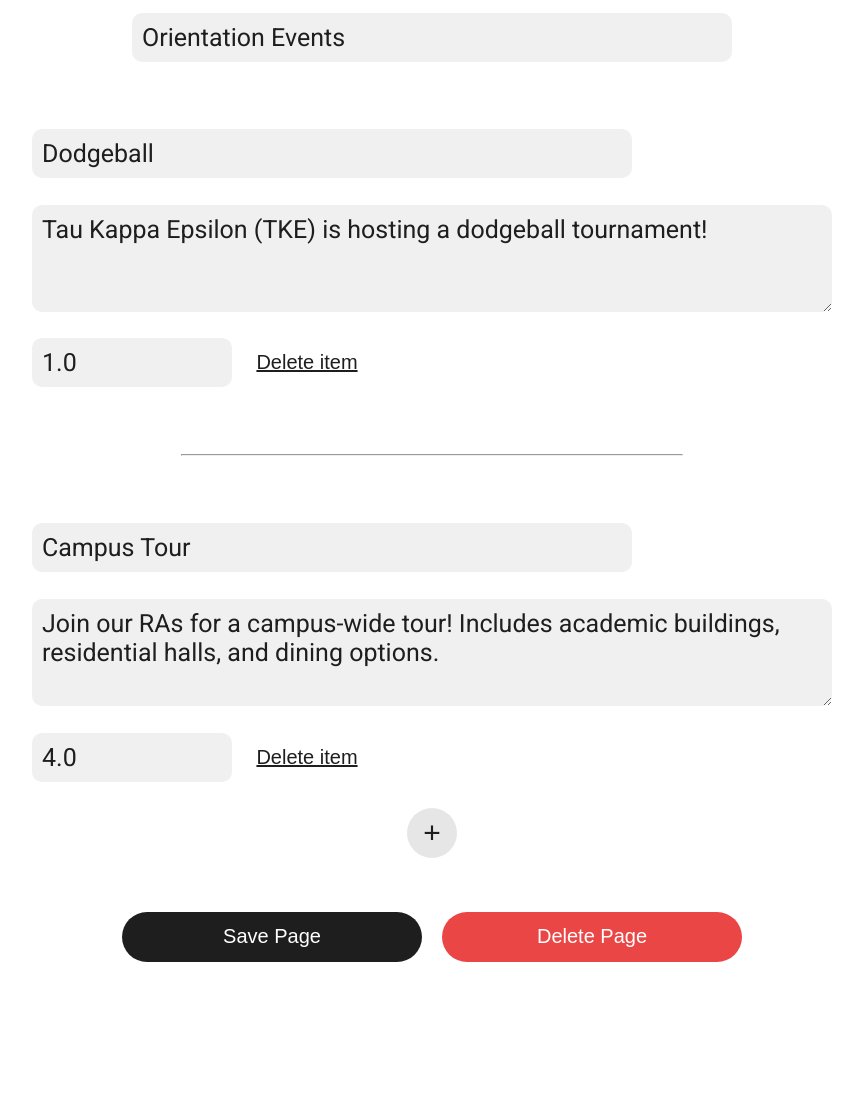
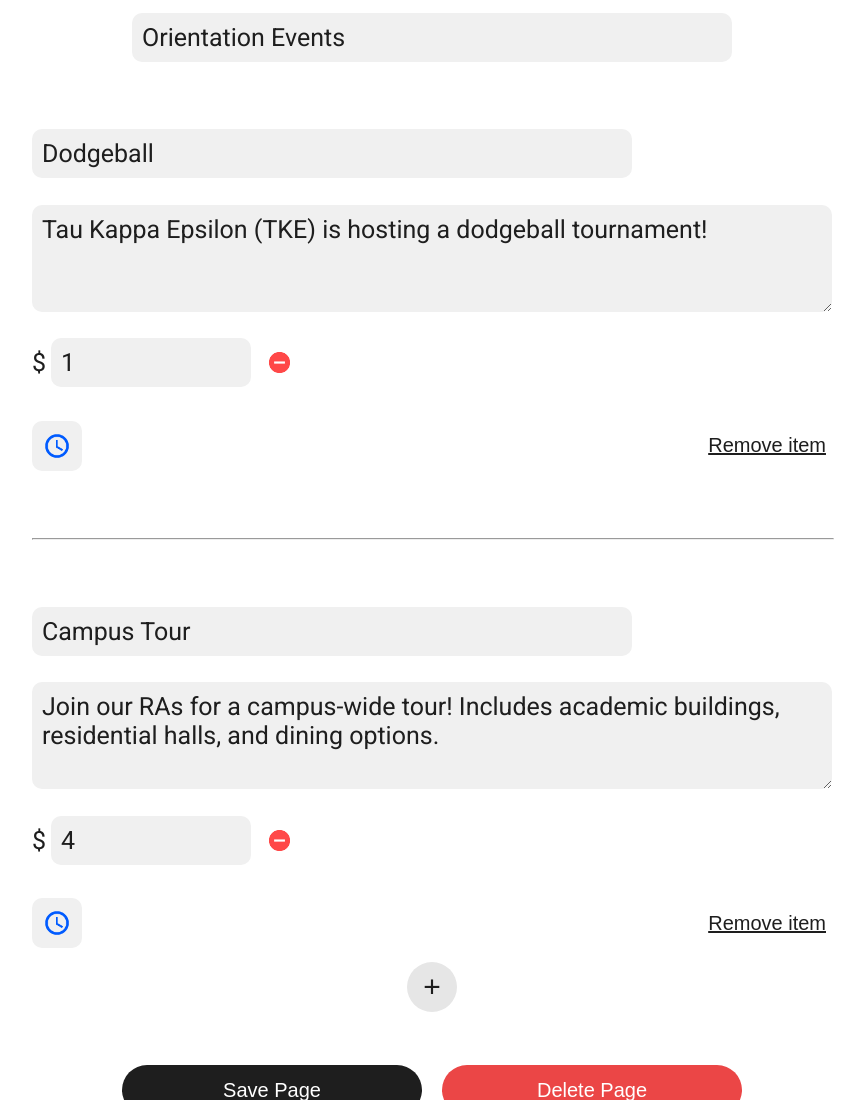
Before and after one commit to joshtgill/pages-web, a Django app: page /create/builder/?typee=Sheet&idd=14 in a window 1280 px wide. Shown: the part 239-1339 px from the top of the page, without its empty margins (208-1071 px from the left). Run offline with Django 3.2, Linux system fonts and the light colour scheme; a user stored in the database is signed in; data comes from the database, SQL or seed files in the repository; both versions use the stored data as it was after the commit.

Commit message:
Enhance Page builder page (front-end only)
- Add optional fields (price, datetime)
- Use object oriented javascript

```diff
--- a/builder/models.py
+++ b/builder/models.py
@@ -34,6 +34,8 @@ class SheetItem(models.Model):
     title = models.CharField(max_length=LENGTH_SHORT)
     description = models.CharField(max_length=LENGTH_MEDIUM)
     price = models.FloatField()
+    startDataTime = models.DateTimeField()
+    endDateTime = models.DateTimeField()
 
     page = models.ForeignKey(Page, on_delete=models.CASCADE)
 
--- a/builder/static/scripts/builder_page.js
+++ b/builder/static/scripts/builder_page.js
@@ -1,48 +1,297 @@
-function displayEmptySheetItem()
+class Sheet
 {
-    var items = document.getElementById('items');
+    constructor(div)
+    {
+        this.div = div;
+    }
 
-    var item = document.createElement('div');
-    item.className = 'item';
+    displaySheetItems(dataIdentifier)
+    {
+        var sheetItems = JSON.parse(document.getElementById(dataIdentifier).textContent);
+        for (var i = 0; i < sheetItems.length; i++)
+        {
+            var sheetItem = new SheetItem(this, sheetItems[i]);
+            if (i < sheetItems.length - 1)
+                this.div.appendChild(document.createElement('hr'));
+        }
+    }
 
-    if (items.childElementCount)
-        item.appendChild(document.createElement('hr'));
+    createEmptySheetItem()
+    {
+        if (this.div.childElementCount != 0)
+            this.div.appendChild(document.createElement('hr'));
 
-    idInput = document.createElement('input');
-    idInput.className = 'hidden';
-    idInput.name = 'id';
-    idInput.value = '-1';
-    item.appendChild(idInput);
+        var sheetItem = new SheetItem(this);
+    }
+}
 
-    titleInput = document.createElement('input');
-    titleInput.id = 'sheetItemTitle';
-    titleInput.name = 'title';
-    titleInput.type = 'text';
-    titleInput.placeholder = 'Title';
-    titleInput.autocomplete = 'off';
-    item.appendChild(titleInput);
+sheet = new Sheet(document.getElementById('items'));
 
-    descriptionTextArea = document.createElement('textarea');
-    descriptionTextArea.name = 'description';
-    descriptionTextArea.rows = 3;
-    descriptionTextArea.placeholder = 'Description';
-    item.appendChild(descriptionTextArea);
 
-    priceInput = document.createElement('input');
-    priceInput.id = 'sheetItemPrice';
-    priceInput.name = 'price';
-    priceInput.type = 'number';
-    priceInput.step = '0.01';
-    priceInput.placeholder = 'Price';
-    item.appendChild(priceInput);
+class SheetItem
+{
+    constructor(sheet, data=null)
+    {
+        this.sheet = sheet;
+        this.textInputField = new TextInputField(this);
+        this.textAreaField = new TextAreaField(this);
+        this.priceField = new PriceField(this);
+        this.datetimeField = new DatetimeField(this);
 
-    removeButton = document.createElement('button');
-    removeButton.type = 'button';
-    removeButton.onclick = function() { removePageItem(this); }
-    removeButton.textContent = 'Remove item'
-    item.appendChild(removeButton);
+        var div = document.createElement('div');
+        div.className = 'item';
+        this.div = div;
+        this.sheet.div.appendChild(this.div);
 
-    items.appendChild(item);
+        this.displayFields(data);
+        this.displayActions();
+    }
+
+    displayFields(data)
+    {
+        if (data)
+        {
+            this.textInputField.display(data['title']);
+            this.textAreaField.display(data['description']);
+            this.priceField.display(data['price']);
+        }
+        else
+        {
+            this.textInputField.display();
+            this.textAreaField.display();
+        }
+    }
+
+    displayActions()
+    {
+        var actions = document.createElement('div');
+        actions.className = 'actions';
+
+        var fieldOptions = document.createElement('div');
+        fieldOptions.className = 'field-options';
+        this.fieldOptions = fieldOptions; // Don't love
+
+        this.priceField.displayButton();
+        this.datetimeField.displayButton();
+        actions.appendChild(fieldOptions);
+
+        var removeButton = document.createElement('button');
+        removeButton.type = 'button';
+        var thiss = this;
+        removeButton.onclick = function() { thiss.remove(); }
+        removeButton.textContent = 'Remove item';
+
+        actions.appendChild(removeButton);
+
+        this.div.appendChild(actions);
+    }
+
+    remove()
+    {
+        this.div.remove();
+    }
+
+    priceFieldIsActive()
+    {
+        return this.div.querySelector('.price-container') != null;
+    }
+}
+
+class BaseField
+{
+    buildRemoveFieldButton(fieldContainer)
+    {
+        var removeFieldButton = document.createElement('button');
+        removeFieldButton.type = 'button';
+        var thiss = this;
+        removeFieldButton.onclick = function() { thiss.remove(fieldContainer); }
+
+        var removeFieldIcon = document.createElement('img');
+        removeFieldIcon.src = '/static/images/clear.png';
+        removeFieldIcon.alt = 'remove';
+
+        removeFieldButton.appendChild(removeFieldIcon);
+
+        return removeFieldButton;
+    }
+
+    displayButton()
+    {
+        console.log('BaseField::displayButton: Unhandled.');
+    }
+
+    remove(fieldContainer)
+    {
+        fieldContainer.remove();
+        this.displayButton();
+    }
+}
+
+class TextInputField
+{
+    constructor(sheetItem)
+    {
+        this.sheetItem = sheetItem;
+    }
+
+    display(title='')
+    {
+        var textInput = document.createElement('input');
+        textInput.id = 'sheetItemTitle';
+        textInput.name = 'title';
+        textInput.type = 'text';
+        textInput.placeholder = 'Title';
+        textInput.autocomplete = 'off';
+        if (title)
+            textInput.value = title;
+
+        this.sheetItem.div.appendChild(textInput);
+    }
+}
+
+class TextAreaField
+{
+    constructor(sheetItem)
+    {
+        this.sheetItem = sheetItem;
+    }
+
+    display(description='')
+    {
+        var textArea = document.createElement('textarea');
+        textArea.name = 'description';
+        textArea.rows = 3;
+        textArea.placeholder = 'Description';
+        if (description)
+            textArea.value = description;
+
+        this.sheetItem.div.appendChild(textArea);
+    }
+}
+
+class PriceField extends BaseField
+{
+    constructor(sheetItem)
+    {
+        super();
+        this.sheetItem = sheetItem;
+        this.fieldFilled = false;
+    }
+
+    displayButton()
+    {
+        if (this.fieldFilled)
+        {
+            this.fieldFilled = false;
+            return;
+        }
+
+        var priceFieldButton = document.createElement('button');
+        priceFieldButton.id = 'priceButton';
+        priceFieldButton.type = 'button';
+        var thiss = this;
+        priceFieldButton.onclick = function() {
+            thiss.display();
+            priceFieldButton.remove();
+        }
+        priceFieldButton.textContent = '$';
+
+        this.sheetItem.fieldOptions.appendChild(priceFieldButton);
+        this.priceFieldButton = priceFieldButton;
+    }
+
+    display(price)
+    {
+        if (this.sheetItem.priceFieldIsActive())
+        {
+            // Price field is already displayed
+            return;
+        }
+
+        var priceContainer = document.createElement('div');
+        priceContainer.className = 'price-container';
+
+        var moneySign = document.createElement('h3');
+        moneySign.textContent = '$';
+        priceContainer.appendChild(moneySign)
+
+        var priceInput = document.createElement('input');
+        priceInput.id = 'sheetItemPrice';
+        priceInput.name = 'price';
+        priceInput.type = 'number';
+        priceInput.step = '0.01';
+        priceInput.placeholder = 'Price';
+        if (price)
+        {
+            priceInput.value = price;
+            this.fieldFilled = true;
+        }
+        priceContainer.appendChild(priceInput);
+
+        priceContainer.appendChild(super.buildRemoveFieldButton(priceContainer));
+
+        this.priceContainer = priceContainer;
+
+        this.sheetItem.div.insertBefore(priceContainer, this.sheetItem.div.children[2]);
+    }
+}
+
+class DatetimeField extends BaseField
+{
+    constructor(sheetItem)
+    {
+        super();
+        this.sheetItem = sheetItem;
+        this.fieldFilled = false;
+    }
+
+    displayButton()
+    {
+        if (this.fieldFilled)
+        {
+            this.fieldFilled = false;
+            return;
+        }
+
+        var datetimeFieldButton = document.createElement('button');
+        datetimeFieldButton.type = 'button';
+        var thiss = this;
+        datetimeFieldButton.onclick = function() {
+            thiss.display();
+            datetimeFieldButton.remove();
+        }
+
+        var datetimeFieldIcon = document.createElement('img');
+        datetimeFieldIcon.src = '/static/images/clock.png';
+        datetimeFieldIcon.alt = 'clock';
+
+        datetimeFieldButton.appendChild(datetimeFieldIcon);
+
+        this.sheetItem.fieldOptions.appendChild(datetimeFieldButton);
+    }
+
+    display()
+    {
+        var datetimesContainer = document.createElement('div');
+        datetimesContainer.className = 'datetime-container';
+
+        var startInput = document.createElement('input');
+        startInput.type = 'datetime-local';
+        datetimesContainer.appendChild(startInput);
+
+        var toWord = document.createElement('h3');
+        toWord.textContent = 'to';
+        datetimesContainer.appendChild(toWord)
+
+        var endInput = document.createElement('input');
+        endInput.type = 'datetime-local';
+        datetimesContainer.appendChild(endInput);
+
+        datetimesContainer.appendChild(super.buildRemoveFieldButton(datetimesContainer));
+        this.datetimesContainer = datetimesContainer;
+
+        this.sheetItem.div.insertBefore(datetimesContainer, this.sheetItem.div.children[2]);
+    }
 }
 
 function removeAndRecordPageItemForDeletion(pageItemId, sourceButton)
@@ -59,7 +308,7 @@ function removePageItem(sourceButton)
 {
     // Remove Page item from page
     // TODO: Removing the first Page item causes an unwanted <hr>
-    sourceButton.parentNode.remove();
+    sourceButton.parentNode.parentNode.remove();
 }
 
 function submitPageDeleteForm()
--- a/builder/static/styles/builder_page.css
+++ b/builder/static/styles/builder_page.css
@@ -5,7 +5,7 @@
 }
 
 .content form {
-    width: 95vw;
+    width: 92vw;
     max-width: 800px;
     display: flex;
     flex-direction: column;
@@ -35,27 +35,62 @@
     flex-wrap: wrap;
 }
 
-.content form .items .item hr {
-    width: 85vw;
-    max-width: 500px;
-    margin: 4vh auto 4vh auto;
+.content form .items hr {
+    width: 100%;
+    margin: 5vh auto 4vh auto;
 }
 
 .content form .items .item #sheetItemTitle {
     max-width: 600px;
 }
 
-.content form .items .item #sheetItemPrice {
-    max-width: 200px;
+.content form .items .item .price-container {
+    display: flex;
+    align-items: center;
 }
 
-.content form .items .item .row-three {
+.content form .items .item .price-container h3 {
+    margin: 0;
+    font-weight: normal;
+    font-size: 25px;
+}
+
+.content form .items .item .price-container #sheetItemPrice {
+    max-width: 200px;
+    margin-left: 5px;
+}
+
+.content form .items .item .price-container button img {
+    width: 25px;
+    margin-left: 10px;
+}
+
+.content form .items .item .datetime-container {
+    width: 100%;
     display: flex;
+    justify-content: center;
+    align-items: center;
+    flex-wrap: wrap;
+    margin-top: 5px;
+}
+
+.content form .items .item .datetime-container input {
+    width: 100%;
+    font-size: 20px;
+}
+
+.content form .items .item .datetime-container h3 {
+    margin: 0 15px;
+    font-size: 20px;
+    font-weight: normal;
+}
+
+.content form .items .item .datetime-container button img {
+    width: 25px;
+    margin: 0 10px;
 }
 
 .content form .items .item button {
-    flex-grow: 1;
-    width: 150px;
     font-size: 20px;
     color: rgb(30, 30, 30);
     background-color: rgb(255, 255, 255);
@@ -63,6 +98,41 @@
     border: none;
     cursor: pointer;
     outline: none;
+}
+
+.content form .items .item .actions {
+    width: 100%;
+    height: 50px;
+    display: flex;
+    justify-content: space-between;
+    margin-top: 20px;
+}
+
+.content form .items .item .actions .field-options {
+    height: 100%;
+    display: flex;
+}
+
+.content form .items .item .actions .field-options button {
+    width: 50px;
+    min-width: 50px;
+    margin: 0 15px 0 0;
+    font-size: 25px;
+    border-radius: 10px;
+    background-color: rgb(240, 240, 240);
+    text-decoration: none;
+}
+
+.content form .items .item .actions .field-options #priceButton {
+    color: green;
+}
+
+.content form .items .item .actions .field-options button img {
+    height: 28px;
+}
+
+.content form .items .item .actions button {
+    margin: 0;
 }
 
 .content form #addItemButton {
@@ -107,4 +177,12 @@
     .content form .items .item button {
         flex-grow: 0;
     }
+
+    .content form .items .item .datetime-container {
+        justify-content: left;
+    }
+
+    .content form .items .item .datetime-container input {
+       max-width: 300px;
+    }
 }
--- a/builder/templates/builder_page.html
+++ b/builder/templates/builder_page.html
@@ -5,32 +5,19 @@
 
         <link rel="stylesheet" type="text/css" href="{% static 'styles/builder_page.css' %}">
     </head>
-    <body>
+    {{ pageData.items|json_script:"pageItems" }}
+    <body onload="sheet.displaySheetItems('pageItems')">
         {% include 'core.html' %}
 
         <div class="content">
-            <h1>Build a {{ pageData.type }}</h1>
+            <h1>Build a {{ pageData.typee }}</h1>
             <form id="pageForm" method="POST">
                 {% csrf_token %}
                 <input id="pageNameInput" name="pageName" placeholder="Page name (i.e Menu, Products)" autocomplete="off" value="{{ pageData.name }}" required>
-                <input class="hidden" name="pageType" value="{{ pageData.type }}">
+                <input class="hidden" name="pageType" value="{{ pageData.typee }}">
                 <div id="items" class="items">
-                    {% if pageData.id %}
-                        {% for pageItem in pageData.items %}
-                            <div class="item">
-                                {% if forloop.counter0 %}
-                                    <hr>
-                                {% endif %}
-                                <input class="hidden" name="id" value="{{ pageItem.id }}">
-                                <input id="sheetItemTitle" type="text" autocomplete="off" name="title" value="{{ pageItem.title }}">
-                                <textarea rows=3 name="description" value="">{{ pageItem.description }}</textarea>
-                                <input id="sheetItemPrice" type="number" step="0.01" name="price" value="{{ pageItem.price }}">
-                                <button type="button" onclick="removeAndRecordPageItemForDeletion({{ pageItem.id }}, this)">Delete item</button>
-                            </div>
-                        {% endfor %}
-                    {% endif %}
                 </div>
-                <button id="addItemButton" type="button" onclick="displayEmptySheetItem()">+</button>
+                <button id="addItemButton" type="button" onclick="sheet.createEmptySheetItem()">+</button>
                 <div class="actions">
                     <button class="action-button" id="savePageButton" type="submit">Save Page</button>
                     {% if pageData.id %}
--- a/builder/views.py
+++ b/builder/views.py
@@ -5,6 +5,7 @@ import datetime
 from django.core.exceptions import ObjectDoesNotExist
 from django.contrib.auth.models import User
 from django.contrib.auth.decorators import login_required
+from django.forms.models import model_to_dict
 
 
 def create(request):
@@ -94,7 +95,14 @@ def builder(request):
 
 def buildPageData(idd):
     page = Page.objects.get(id=idd)
-    return {'id': page.id, 'name': page.name, 'type': page.typee, 'items': SheetItem.objects.filter(page=page)}
+    pageData = model_to_dict(page)
+
+    sheetItemsData = []
+    for sheetItem in SheetItem.objects.filter(page=page):
+        sheetItemsData.append(model_to_dict(sheetItem))
+    pageData.update({'items': sheetItemsData})
+
+    return pageData
 
 
 def handlePageUpdate(request, pagePostData):
```
Also changed, not shown: builder/migrations/0032_auto_20210320_0940.py (added), builder/static/images/clear.png (added), builder/static/images/clock.png (added), builder/static/images/page.png (deleted), db.sqlite3.
